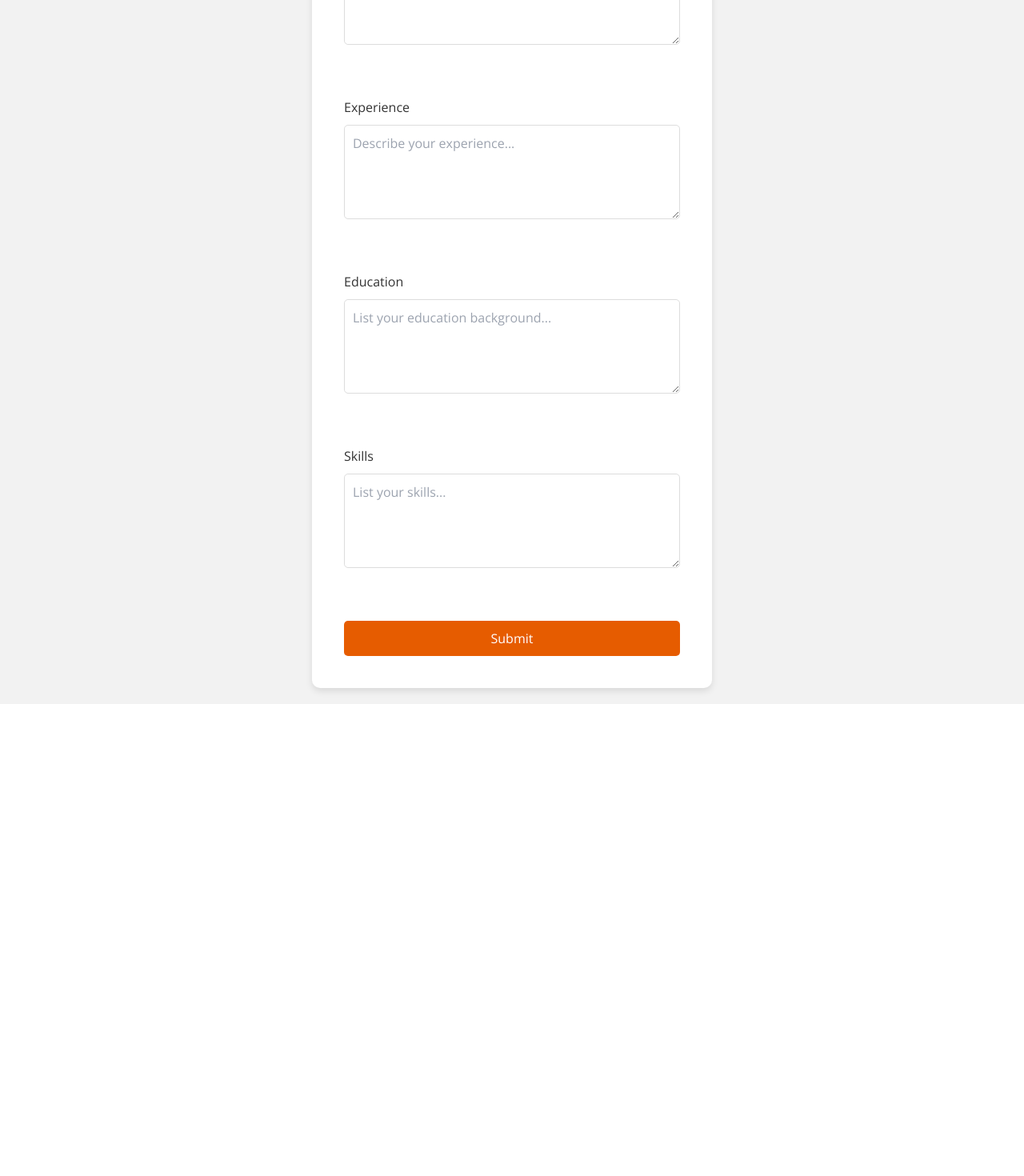
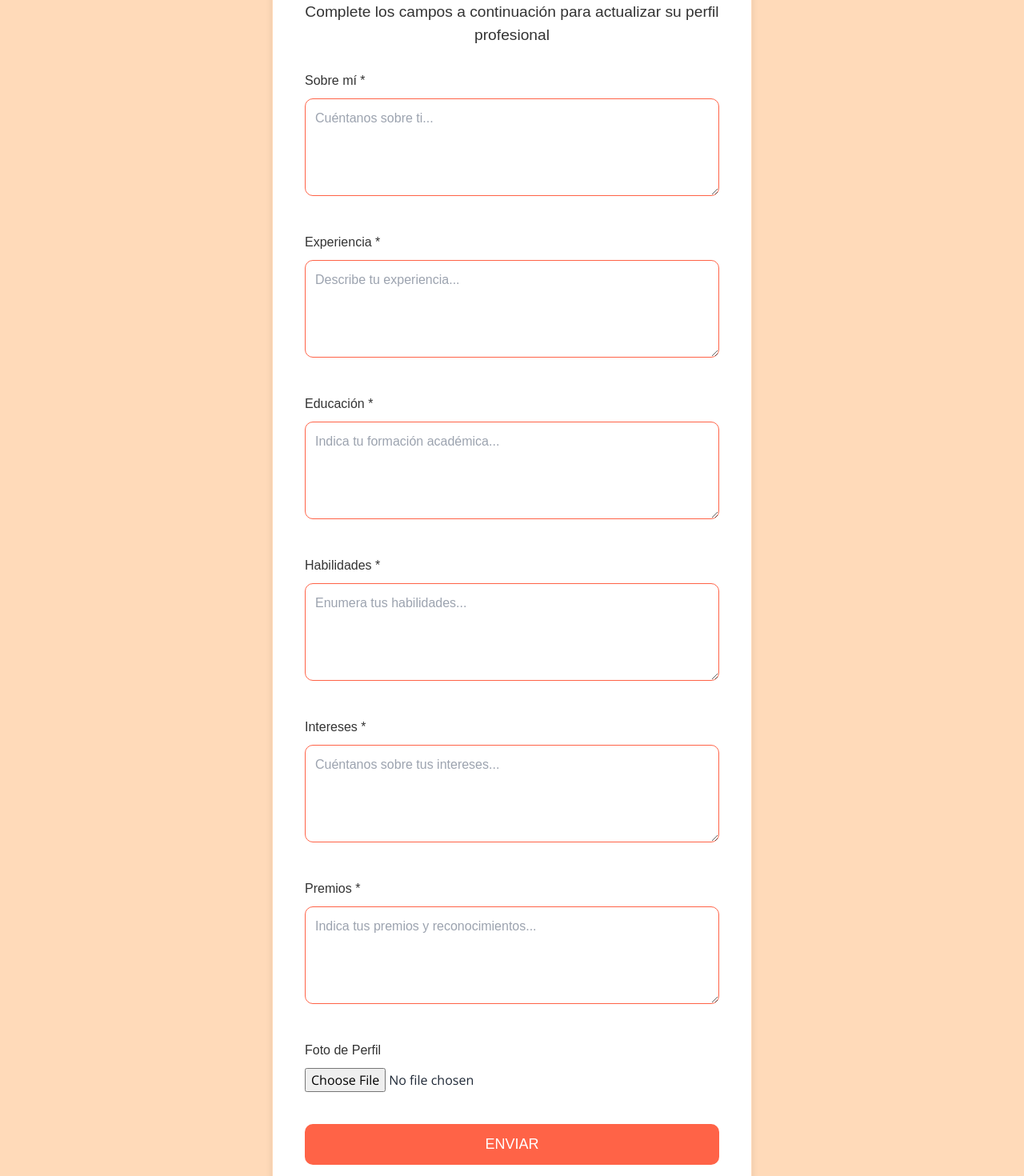
Before and after one commit to 8devmx/estadias-front, a Next.js app: page /form in a window 1280 px wide. Shown: the part 200-1670 px from the top of the page at 80% size. Before the commit the page ends 1080 px from the top, so only its background shows below. Built offline with nearby package versions, Linux system fonts and the light colour scheme.

Commit message:
se realizaron cambios
se termino el maquetado general

```diff
--- a/package.json
+++ b/package.json
@@ -9,6 +9,8 @@
     "lint": "next lint"
   },
   "dependencies": {
+    "@emotion/react": "^11.11.4",
+    "@emotion/styled": "^11.11.5",
     "@types/styled-components": "^5.1.34",
     "axios": "^1.7.2",
     "next": "14.2.3",
--- a/src/components/resumeform.jsx
+++ b/src/components/resumeform.jsx
@@ -1,107 +1,293 @@
-// components/ResumeForm.jsx
 import styled from 'styled-components';
 import { useRouter } from 'next/router';
+import { useState } from 'react';
+import axios from 'axios';
 
 const FormContainer = styled.div`
   display: flex;
   justify-content: center;
   align-items: center;
   min-height: 100vh;
-  background-color: #f2f2f2;
+  background-color: #FFDAB9; /* Color de fondo similar al de la imagen */
   padding: 20px;
 `;
 
 const FormWrapper = styled.div`
-  background: #fff;
+  background: #ffffff;
   padding: 40px;
-  border-radius: 10px;
+  border-radius: 20px;
   box-shadow: 0 4px 8px rgba(0, 0, 0, 0.1);
-  max-width: 500px;
+  max-width: 600px;
   width: 100%;
+  border: 1px solid #FFDAB9;
 `;
 
-const Title = styled.h2`
-  font-family: 'Merriweather', serif;
-  color: #333;
+const Title = styled.h1`
+  font-family: 'Oswald', sans-serif;
+  font-weight: 700;
+  color: #FF6347; /* Color del texto similar al de la imagen */
   margin-bottom: 20px;
   text-align: center;
+  font-size: 2.5rem;
+`;
+
+const Subtitle = styled.p`
+  font-family: 'Oswald', sans-serif;
+  font-weight: 400;
+  color: #333;
+  text-align: center;
+  margin-bottom: 30px;
+  font-size: 1.2rem;
 `;
 
 const Input = styled.input`
   width: 100%;
-  padding: 10px;
+  padding: 12px;
   margin-bottom: 20px;
-  border: 1px solid #ddd;
-  border-radius: 5px;
+  border: 1px solid #FF6347; /* Color del borde similar al de la imagen */
+  border-radius: 10px;
+  font-size: 16px;
+  font-family: 'Oswald', sans-serif;
+  font-weight: 300;
+  background-color: #fff;
+  color: #333;
+  &:focus {
+    border-color: #FF4500; /* Color de enfoque */
+  }
 `;
 
 const TextArea = styled.textarea`
   width: 100%;
-  padding: 10px;
+  padding: 12px;
   margin-bottom: 20px;
-  border: 1px solid #ddd;
-  border-radius: 5px;
+  border: 1px solid #FF6347;
+  border-radius: 10px;
+  font-size: 16px;
+  font-family: 'Oswald', sans-serif;
+  font-weight: 300;
+  background-color: #fff;
+  color: #333;
+  &:focus {
+    border-color: #FF4500; /* Color de enfoque */
+  }
+`;
+
+const FileInput = styled.input`
+  margin-bottom: 20px;
 `;
 
 const Button = styled.button`
   width: 100%;
-  padding: 10px;
-  background-color: #e65c00;
+  padding: 12px;
+  background-color: #FF6347; /* Color del botón similar al de la imagen */
   color: #fff;
   border: none;
-  border-radius: 5px;
+  border-radius: 10px;
   cursor: pointer;
-  font-size: 16px;
+  font-size: 18px;
+  font-family: 'Oswald', sans-serif;
+  font-weight: 500;
+  transition: background-color 0.3s ease;
+  &:hover {
+    background-color: #FF4500; /* Color del botón al pasar el ratón */
+  }
 `;
 
 const FormSection = styled.div`
-  margin-bottom: 40px;
+  margin-bottom: 20px;
 `;
 
 const FormLabel = styled.label`
   display: block;
   margin-bottom: 10px;
   color: #333;
+  font-family: 'Oswald', sans-serif;
+  font-weight: 400;
+`;
+
+const ErrorMessage = styled.p`
+  color: red;
+  font-size: 14px;
+`;
+
+const SuccessMessage = styled.p`
+  color: green;
+  font-size: 16px;
 `;
 
 const ResumeForm = () => {
   const router = useRouter();
+  const [formData, setFormData] = useState({
+    about: '',
+    experience: '',
+    education: '',
+    skills: '',
+    interests: '',
+    awards: '',
+  });
+  const [errors, setErrors] = useState({});
+  const [success, setSuccess] = useState('');
+  const [profileImage, setProfileImage] = useState(null);
 
-  const handleSubmit = (e) => {
+  const handleChange = (e) => {
+    const { name, value } = e.target;
+    setFormData({
+      ...formData,
+      [name]: value,
+    });
+  };
+
+  const handleFileChange = (e) => {
+    setProfileImage(e.target.files[0]);
+  };
+
+  const validate = () => {
+    let tempErrors = {};
+    if (!formData.about) tempErrors.about = 'El campo sobre mí es obligatorio.';
+    if (!formData.experience) tempErrors.experience = 'El campo experiencia es obligatorio.';
+    if (!formData.education) tempErrors.education = 'El campo educación es obligatorio.';
+    if (!formData.skills) tempErrors.skills = 'El campo habilidades es obligatorio.';
+    if (!formData.interests) tempErrors.interests = 'El campo intereses es obligatorio.';
+    if (!formData.awards) tempErrors.awards = 'El campo premios es obligatorio.';
+    setErrors(tempErrors);
+    return Object.keys(tempErrors).length === 0;
+  };
+
+  const handleSubmit = async (e) => {
     e.preventDefault();
-    // Aquí puedes manejar el envío del formulario, como enviar datos a un servidor
-
-    // Redirigir a la página de agradecimiento
-    router.push('/thanks');
+    if (validate()) {
+      const data = new FormData();
+      data.append('about', formData.about);
+      data.append('experience', formData.experience);
+      data.append('education', formData.education);
+      data.append('skills', formData.skills);
+      data.append('interests', formData.interests);
+      data.append('awards', formData.awards);
+      if (profileImage) {
+        data.append('profileImage', profileImage);
+      }
+      try {
+        const response = await axios.post('http://tu-servidor-laravel/api/update-profile', data, {
+          headers: {
+            'Content-Type': 'multipart/form-data',
+          },
+        });
+        if (response.status === 200) {
+          setSuccess('Formulario enviado con éxito.');
+          // Redirigir a la página de agradecimiento después del envío del formulario
+          router.push('/thanks');
+        }
+      } catch (error) {
+        console.error('Error al enviar el formulario:', error);
+      }
+    }
   };
 
   return (
     <FormContainer>
       <FormWrapper>
-        <Title>Resume Form</Title>
+        <Title>Formulario de Curriculum Vitae</Title>
+        <Subtitle>Complete los campos a continuación para actualizar su perfil profesional</Subtitle>
+        {success && <SuccessMessage>{success}</SuccessMessage>}
         <form onSubmit={handleSubmit}>
           <FormSection>
-            <FormLabel htmlFor="about">About</FormLabel>
-            <TextArea id="about" name="about" rows="4" placeholder="Tell us about yourself..." />
+            <FormLabel htmlFor="about">Sobre mí *</FormLabel>
+            <TextArea
+              id="about"
+              name="about"
+              rows="4"
+              placeholder="Cuéntanos sobre ti..."
+              value={formData.about}
+              onChange={handleChange}
+              required
+            />
+            {errors.about && <ErrorMessage>{errors.about}</ErrorMessage>}
           </FormSection>
 
           <FormSection>
-            <FormLabel htmlFor="experience">Experience</FormLabel>
-            <TextArea id="experience" name="experience" rows="4" placeholder="Describe your experience..." />
+            <FormLabel htmlFor="experience">Experiencia *</FormLabel>
+            <TextArea
+              id="experience"
+              name="experience"
+              rows="4"
+              placeholder="Describe tu experiencia..."
+              value={formData.experience}
+              onChange={handleChange}
+              required
+            />
+            {errors.experience && <ErrorMessage>{errors.experience}</ErrorMessage>}
           </FormSection>
 
           <FormSection>
-            <FormLabel htmlFor="education">Education</FormLabel>
-            <TextArea id="education" name="education" rows="4" placeholder="List your education background..." />
+            <FormLabel htmlFor="education">Educación *</FormLabel>
+            <TextArea
+              id="education"
+              name="education"
+              rows="4"
+              placeholder="Indica tu formación académica..."
+              value={formData.education}
+              onChange={handleChange}
+              required
+            />
+            {errors.education && <ErrorMessage>{errors.education}</ErrorMessage>}
           </FormSection>
 
           <FormSection>
-            <FormLabel htmlFor="skills">Skills</FormLabel>
-            <TextArea id="skills" name="skills" rows="4" placeholder="List your skills..." />
+            <FormLabel htmlFor="skills">Habilidades *</FormLabel>
+            <TextArea
+              id="skills"
+              name="skills"
+              rows="4"
+              placeholder="Enumera tus habilidades..."
+              value={formData.skills}
+              onChange={handleChange}
+              required
+            />
+            {errors.skills && <ErrorMessage>{errors.skills}</ErrorMessage>}
           </FormSection>
 
-          <Button type="submit">Submit</Button>
+          <FormSection>
+            <FormLabel htmlFor="interests">Intereses *</FormLabel>
+            <TextArea
+              id="interests"
+              name="interests"
+              rows="4"
+              placeholder="Cuéntanos sobre tus intereses..."
+              value={formData.interests}
+              onChange={handleChange}
+              required
+            />
+            {errors.interests && <ErrorMessage>{errors.interests}</ErrorMessage>}
+          </FormSection>
+
+          <FormSection>
+            <FormLabel htmlFor="awards">Premios *</FormLabel>
+            <TextArea
+              id="awards"
+              name="awards"
+              rows="4"
+              placeholder="Indica tus premios y reconocimientos..."
+              value={formData.awards}
+              onChange={handleChange}
+              required
+            />
+            {errors.awards && <ErrorMessage>{errors.awards}</ErrorMessage>}
+          </FormSection>
+
+          <FormSection>
+            <FormLabel htmlFor="profileImage">Foto de Perfil</FormLabel>
+            <FileInput
+              id="profileImage"
+              name="profileImage"
+              type="file"
+              onChange={handleFileChange}
+              accept="image/*"
+            />
+          </FormSection>
+
+          <Button type="submit">ENVIAR</Button>
         </form>
+        <p style={{ color: '#333', marginTop: '20px' }}>* los campos son obligatorios.</p>
       </FormWrapper>
     </FormContainer>
   );
--- a/src/components/sidebar.jsx
+++ b/src/components/sidebar.jsx
@@ -3,7 +3,7 @@ import styles from '../styles/Sidebar.module.css';
 const Sidebar = () => {
   return (
     <div className={styles.sidebar}>
-      <img src="/ruta-a-tu-imagen.jpg" alt="Perfil" />
+      <img src="https://th.bing.com/th/id/OIP.28xVcXmTKYVBvd24rCwqNwHaJ0?rs=1&pid=ImgDetMaing" alt="Perfil" />
       <a href="#about">ABOUT</a>
       <a href="#experience">EXPERIENCE</a>
       <a href="#education">EDUCATION</a>
--- a/src/pages/thanks.js
+++ b/src/pages/thanks.js
@@ -1,31 +1,135 @@
 import Head from 'next/head';
 import { useRouter } from 'next/router';
-import styles from '../styles/Forms.module.css'; // Importa el archivo CSS Module
 
 const Thanks = ({ name }) => {
   const router = useRouter();
 
-  const handleButtonClick = () => {
-    router.push('/resume'); // Ajusta la ruta para redirigir a resume.jsx
+  const handleButtonClick = (path) => {
+    router.push(path);
   };
 
   return (
     <>
       <Head>
         <title>Agradecimiento</title>
+        <link rel="preconnect" href="https://fonts.googleapis.com" />
+        <link rel="preconnect" href="https://fonts.gstatic.com" crossOrigin="true" />
+        <link href="https://fonts.googleapis.com/css2?family=Playfair+Display:wght@400;700&display=swap" rel="stylesheet" />
       </Head>
-      <div className={styles.container}>
-        <div className={styles.box}>
-          <h1 className={styles.heading}>Gracias, {name}</h1>
-          <p className={styles.text}>Terminar en CV</p>
-          <button className={styles.button} onClick={handleButtonClick}>Aceptar</button>
+      <div className="container">
+        <div className="box">
+          <h1 className="heading">¡Muchas gracias por tu solicitud, {name}!</h1>
+          <p className="message">
+            Te agradecemos por tu interés. Puedes revisar mi Curriculum Vitae haciendo clic en el botón de abajo.
+          </p>
+          <button className="cta-button" onClick={() => handleButtonClick('/resume')}>
+            Ver Mi Curriculum Vitae
+            <span className="cta-text">Redirigir a mi Curriculum Vitae</span>
+          </button>
+          <button className="button" onClick={() => handleButtonClick('/form')}>Volver a Inicio</button>
         </div>
       </div>
+      <style jsx>{`
+        .container {
+          display: flex;
+          justify-content: center;
+          align-items: center;
+          min-height: 100vh;
+          background: linear-gradient(135deg, #ffecd2 0%, #fcb69f 100%);
+          font-family: 'Arial', sans-serif;
+          width: 100%;
+          height: 100vh;
+          margin: 0;
+        }
+
+        @media (min-width: 1200px) {
+          .container {
+            max-width: 100%;
+            margin: 0 auto;
+          }
+        }
+
+        @media (min-width: 768px) and (max-width: 1199px) {
+          .container {
+            max-width: 100%;
+            margin: 0 auto;
+          }
+        }
+
+        @media (max-width: 767px) {
+          .container {
+            max-width: 100%;
+            margin: 0 auto;
+          }
+        }
+
+        .box {
+          background-color: #fff;
+          padding: 40px;
+          border-radius: 8px;
+          box-shadow: 0 0 15px rgba(0, 0, 0, 0.1);
+          text-align: center;
+          max-width: 600px;
+          width: 100%;
+        }
+
+        .heading {
+          font-size: 2.5rem;
+          color: #333;
+          margin-bottom: 20px;
+          font-family: 'Playfair Display', serif;
+        }
+
+        .message {
+          font-size: 1.2rem;
+          color: #666;
+          margin-bottom: 30px;
+          line-height: 1.6;
+        }
+
+        .cta-button,
+        .button {
+          display: block;
+          width: 100%;
+          padding: 15px 30px;
+          font-size: 1.2rem;
+          border: none;
+          border-radius: 8px;
+          cursor: pointer;
+          transition: background-color 0.3s ease, transform 0.3s ease;
+          margin-bottom: 10px;
+        }
+
+        .cta-button {
+          background-color: #ff6b6b;
+          color: #fff;
+        }
+
+        .cta-button:hover {
+          background-color: #ff4c4c;
+          transform: scale(1.05);
+        }
+
+        .cta-text {
+          display: block;
+          font-size: 1rem;
+          color: #fff;
+          margin-top: 5px;
+        }
+
+        .button {
+          background-color: #333;
+          color: #fff;
+        }
+
+        .button:hover {
+          background-color: #555;
+        }
+      `}</style>
     </>
   );
 };
 
-// Obtener las props iniciales
 Thanks.getInitialProps = async (ctx) => {
   const { query } = ctx;
   return { name: query.name || 'Invitado' };
```
Also changed, not shown: src/styles/thanks.css (deleted, +0 -36 lines), 1 other file (tests, documents, lock files or other folders).
